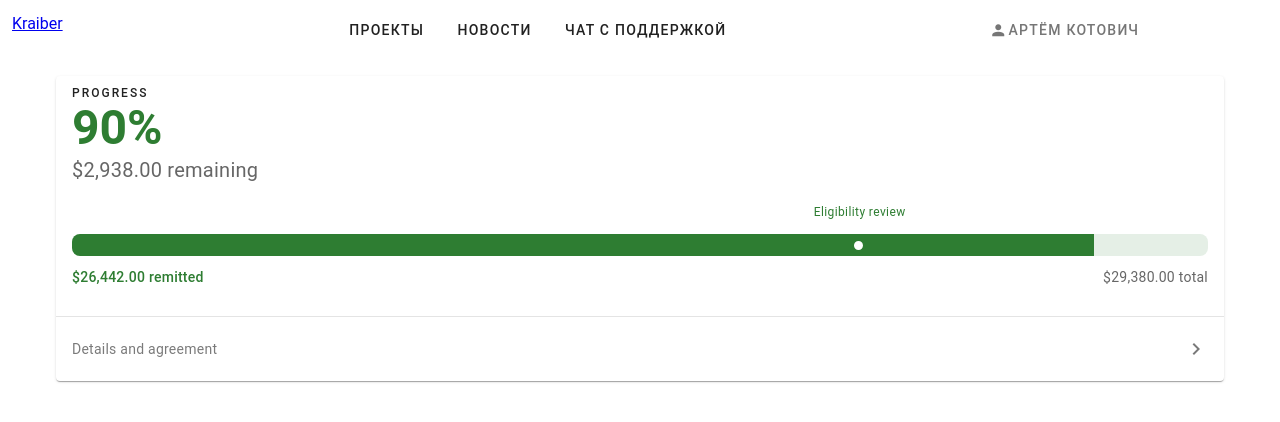
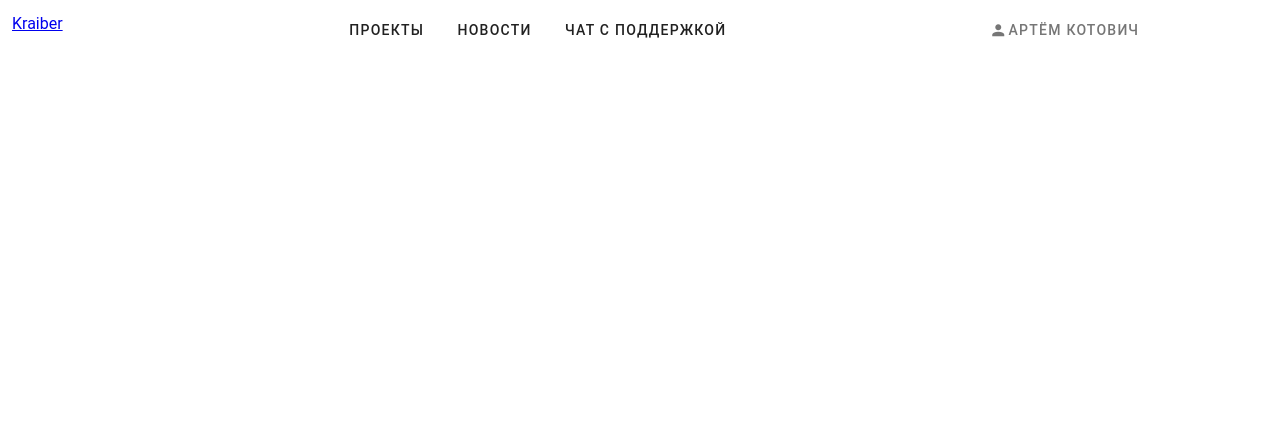
Before and after one commit to segakgd/kb_front, a Vue app: page /projects in a window 1280 px wide. Shown: the top 422 px of the page. Built offline with nearby package versions, Linux system fonts and the light colour scheme.

Commit message:
Update Projects.vue

```diff
--- a/src/components/Projects.vue
+++ b/src/components/Projects.vue
@@ -2,59 +2,7 @@
 
   <NavigateHeader></NavigateHeader>
 
-  <v-container>
-    <v-card>
-      <v-card-title class="text-overline">
-        Progress
 
-        <div class="text-green-darken-3 text-h3 font-weight-bold">90%</div>
-
-        <div class="text-h6 text-medium-emphasis font-weight-regular">
-          $2,938.00 remaining
-        </div>
-      </v-card-title>
-      <br>
-      <v-card-text>
-        <div
-          :style="`right: calc(${review} - 32px)`"
-          class="position-absolute mt-n8 text-caption text-green-darken-3"
-        >
-          Eligibility review
-        </div>
-        <v-progress-linear
-          color="green-darken-3"
-          height="22"
-          model-value="90"
-          rounded="lg"
-        >
-          <v-badge
-            :style="`right: ${review}`"
-            class="position-absolute"
-            color="white"
-            dot
-            inline
-          ></v-badge>
-        </v-progress-linear>
-
-        <div class="d-flex justify-space-between py-3">
-          <span class="text-green-darken-3 font-weight-medium">
-            $26,442.00 remitted
-          </span>
-
-          <span class="text-medium-emphasis"> $29,380.00 total </span>
-        </div>
-      </v-card-text>
-
-      <v-divider></v-divider>
-
-      <v-list-item
-        append-icon="mdi-chevron-right"
-        lines="two"
-        subtitle="Details and agreement"
-        link
-      ></v-list-item>
-    </v-card>
-  </v-container>
 </template>
 
 <script lang="ts">
```
